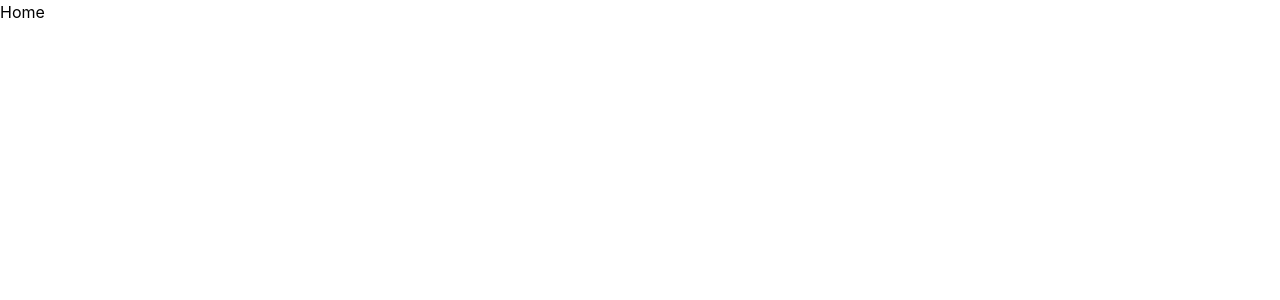
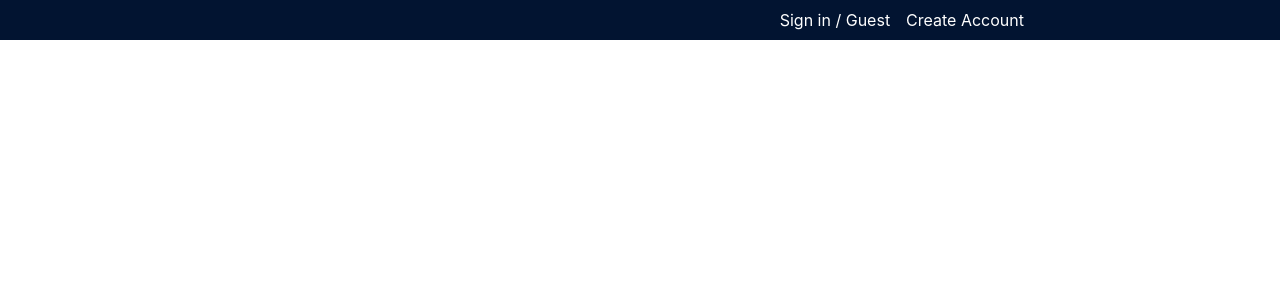
Before and after one commit to Ameer2000Mzori/ShopSprint, a React (Create React App) app in the folder frontend/: page / in a window 1280 px wide. Shown: the top 300 px of the page. Built offline with nearby package versions, Linux system fonts and the light colour scheme.

Commit message:
added UtilitiesBar and buttons and also stylings

```diff
--- a/frontend/src/App.js
+++ b/frontend/src/App.js
@@ -1,4 +1,3 @@
-import react from 'react'
 import Home from './components/pages/home/Home.jsx'
 function App() {
   return <Home />
--- a/frontend/src/components/pages/home/Home.jsx
+++ b/frontend/src/components/pages/home/Home.jsx
@@ -1,7 +1,11 @@
 import React from 'react'
-
+import UtilityBar from './component/UtilityBar.jsx'
 const Home = () => {
-  return <div>Home</div>
+  return (
+    <>
+      <UtilityBar />
+    </>
+  )
 }
 
 export default Home
--- /dev/null
+++ b/frontend/src/components/pages/home/component/UtilityBar.jsx
@@ -0,0 +1,14 @@
+import React from 'react'
+
+const UtilityBar = () => {
+  return (
+    <div className="h-[40px] w-[100%] flex flex-col text-center items-center justify-center bg-[#021431] text-white">
+      <div className="w-[65%] flex flex-row text-center items-end justify-end gap-4 pr-8">
+        <button className="hover:underline">Sign in / Guest</button>
+        <button className="hover:underline">Create Account</button>
+      </div>
+    </div>
+  )
+}
+
+export default UtilityBar
```
